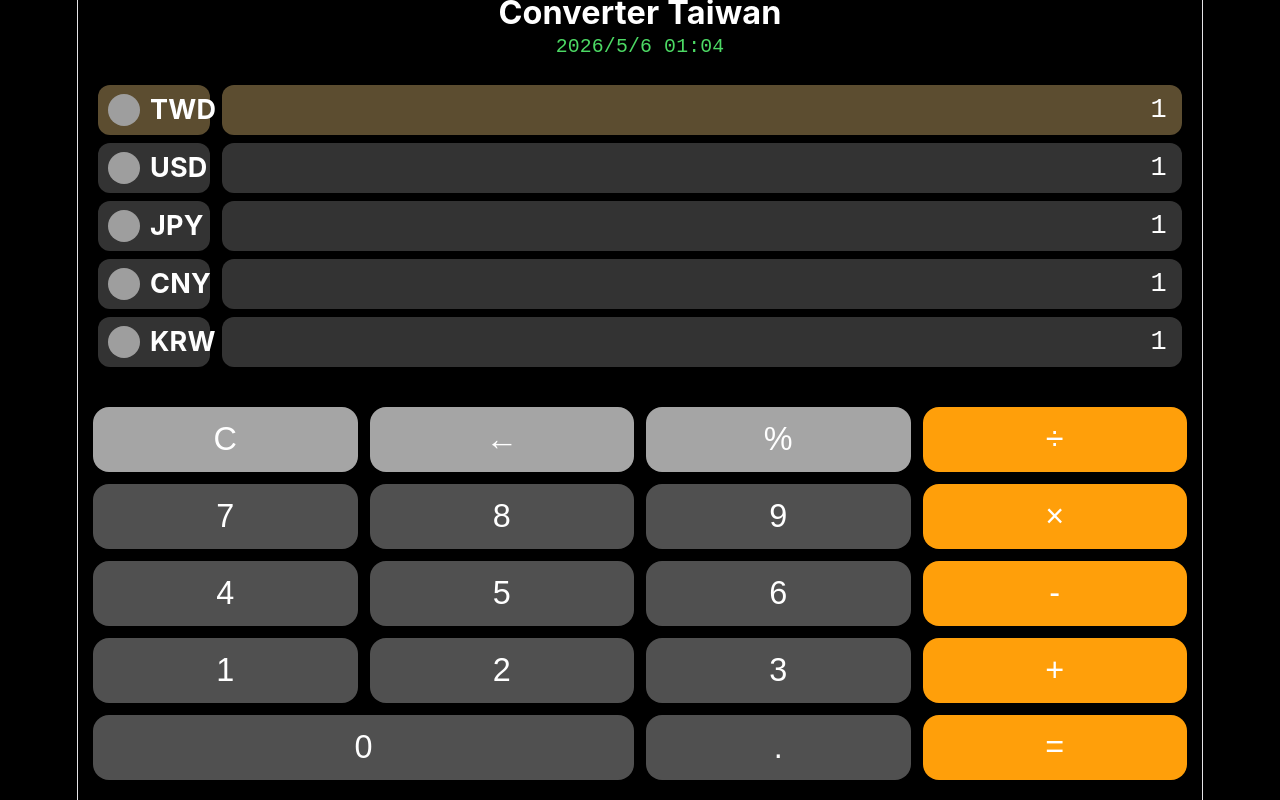
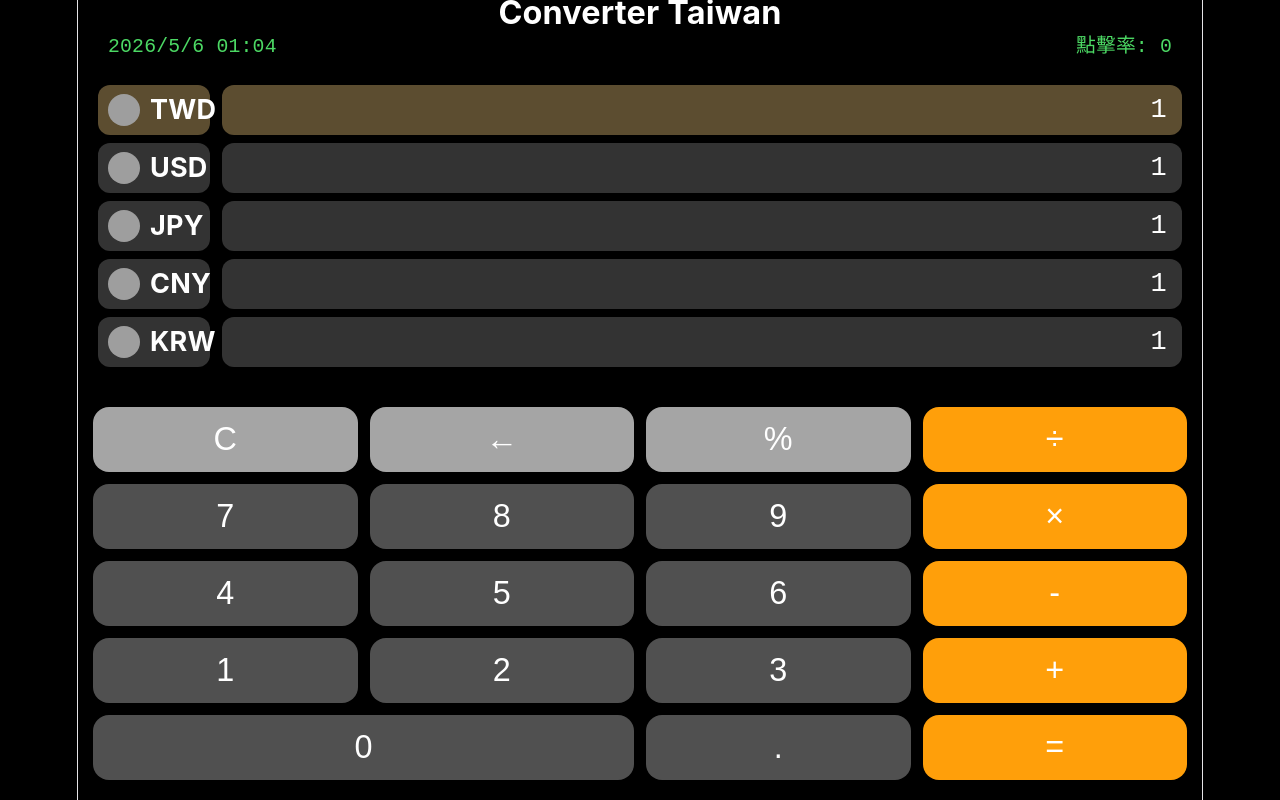
Before and after one commit to hys909/Converter, a React (Vite) app: page / in a window 1280 px wide. Built offline with nearby package versions, Linux system fonts and the light colour scheme; no server answers; grey boxes are pictures that could not be loaded.

Commit message:
Add click count to header

```diff
--- a/src/App.jsx
+++ b/src/App.jsx
@@ -98,8 +98,9 @@ function App() {
             <div style={{display:'flex', justifyContent:'center', alignItems:'center'}}>
               <div style={{fontSize:'1.8rem', fontWeight:'bold', marginBottom:'8px'}}>Converter Taiwan</div>
             </div>
-            <div style={{fontSize:'1.1rem', color:'#4cd964', fontFamily:'monospace'}}>
+            <div style={{fontSize:'1.1rem', color:'#4cd964', fontFamily:'monospace', display: 'flex', justifyContent: 'space-between'}}>
                 {new Date().toLocaleDateString('zh-TW')} {currentTime}
+                <span>點擊率: 0</span>
             </div>
           </header>
 
```
